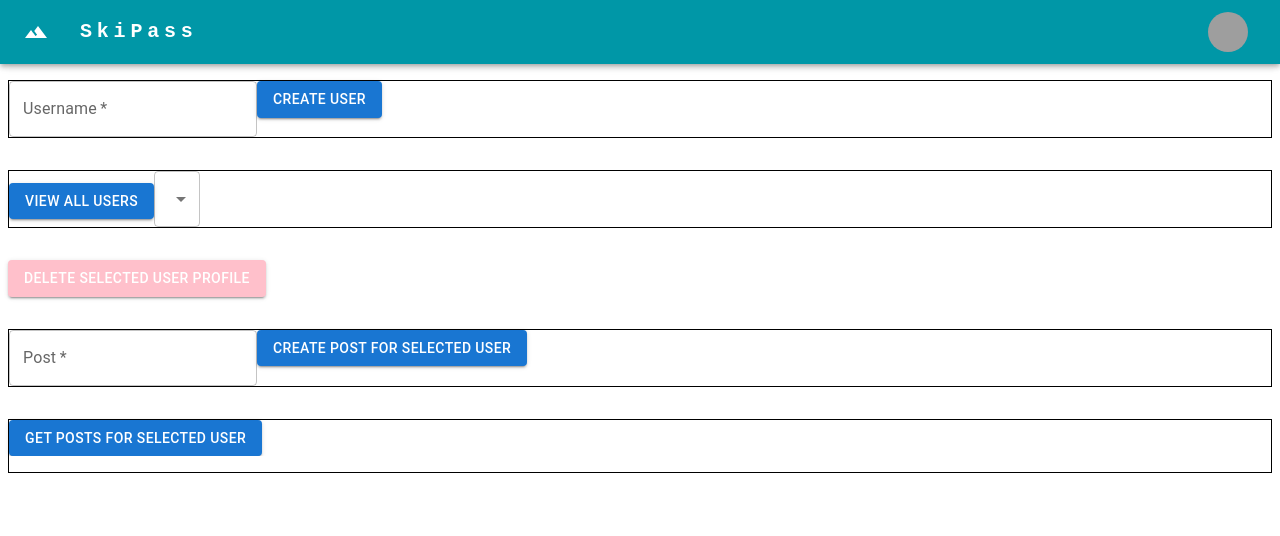
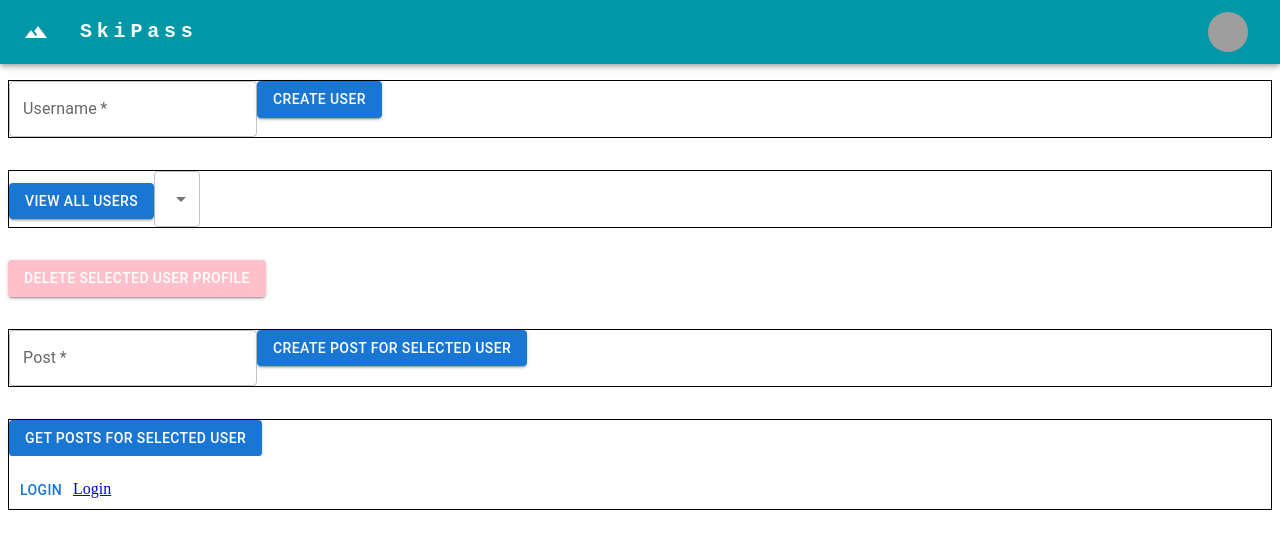
Before and after one commit to AleksandraKrasteva/skipass, a Next.js app in the folder client/: page / in a window 1280 px wide. Shown: the top 536 px of the page. Built offline with nearby package versions, Linux system fonts and the light colour scheme; grey boxes are pictures that could not be loaded.

Commit message:
attempt to set up auth0

```diff
--- a/client/package.json
+++ b/client/package.json
@@ -10,6 +10,7 @@
     "lint": "next lint"
   },
   "dependencies": {
+    "@auth0/nextjs-auth0": "^3.5.0",
     "@emotion/react": "^11.11.4",
     "@emotion/styled": "^11.11.0",
     "@mui/icons-material": "^5.15.11",
--- /dev/null
+++ b/client/src/api/auth/[auth0]/route.ts
@@ -0,0 +1,3 @@
+import { handleAuth } from '@auth0/nextjs-auth0';
+
+export const GET = handleAuth();
--- /dev/null
+++ b/client/src/pages/_app.tsx
@@ -0,0 +1,11 @@
+import { UserProvider } from '@auth0/nextjs-auth0/client';
+import type { AppProps } from 'next/app';
+
+export default function App(props: AppProps) {
+	const { Component, pageProps } = props;
+	return (
+		<UserProvider>
+			<Component {...pageProps} />
+		</UserProvider>
+	);
+}
--- a/client/src/pages/index.tsx
+++ b/client/src/pages/index.tsx
@@ -2,6 +2,7 @@ import { UserData, createPost, createUser, deletePost, deleteUserProfile, viewPo
 import { Post, User } from '@/api/types';
 import Navigation from '@/components/molecultes/Navigation';
 import { Box, Button, List, ListItem, ListItemText, MenuItem, Select, TextField, Typography } from '@mui/material';
+import axios from 'axios';
 import React, { useState } from 'react';
 
 
@@ -58,6 +59,11 @@ const HomePage = () => {
 		await deletePost(id);
 	};
 
+	const handleLogin=()=>{
+		const res = axios.get('http://localhost:3000/api/auth/login');
+		console.log(res);
+	};
+
 	return (
 		<>
 			<Navigation/>
@@ -110,6 +116,8 @@ const HomePage = () => {
 						);
 					})}
 				</List>
+				<Button onClick={()=>handleLogin()}>Login</Button>
+				<a href="/api/auth/login">Login</a>
 			</Box>
 		</>
 	);
```
Also changed, not shown: client/src/AuthWrapper.tsx (added, +18 -0 lines), client/src/components/NoSSRWrapper.tsx (added, +17 -0 lines), client/src/components/atoms/LogInBtn/index.tsx (added, +12 -0 lines), 1 other file (tests, documents, lock files or other folders).
